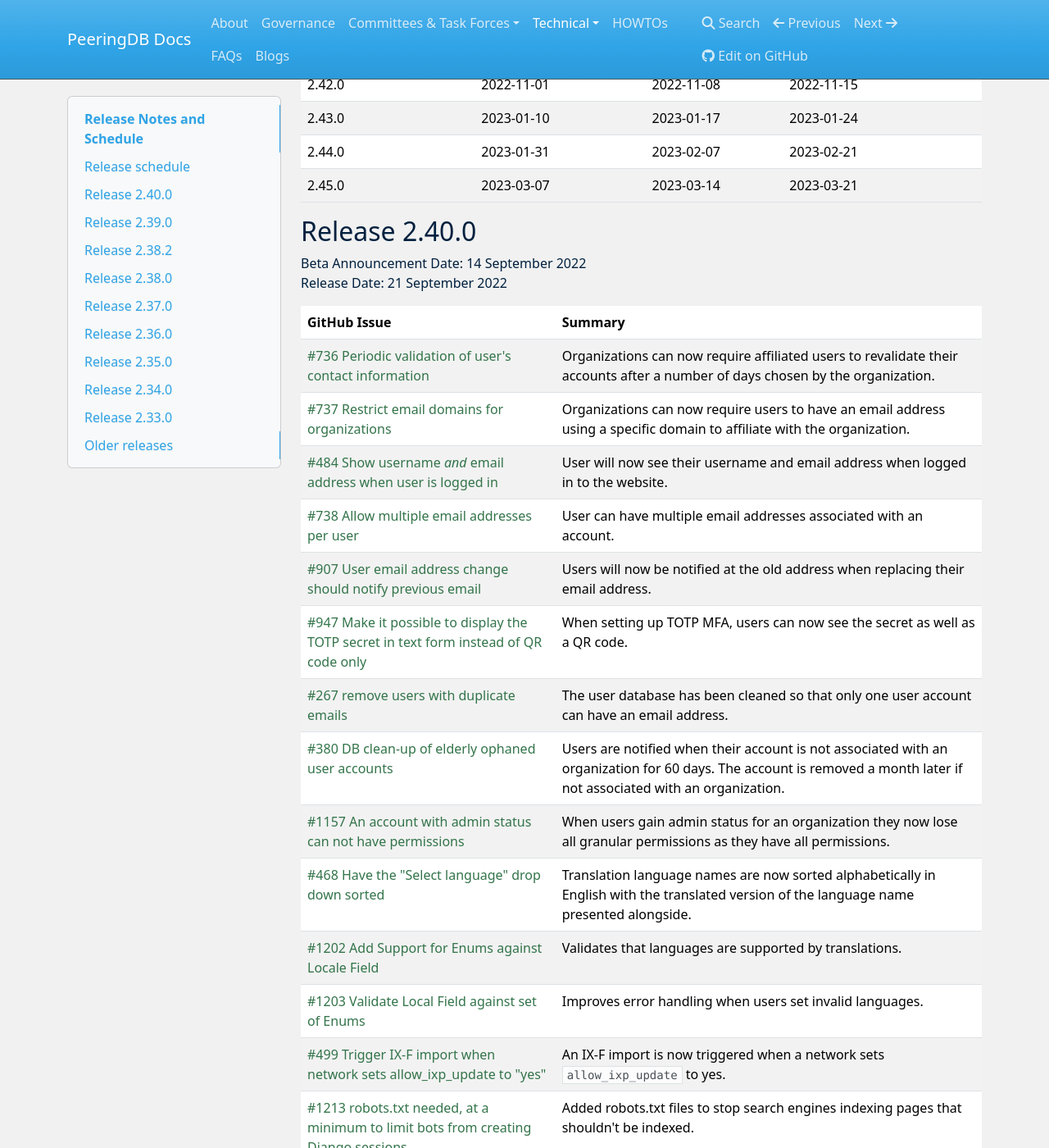
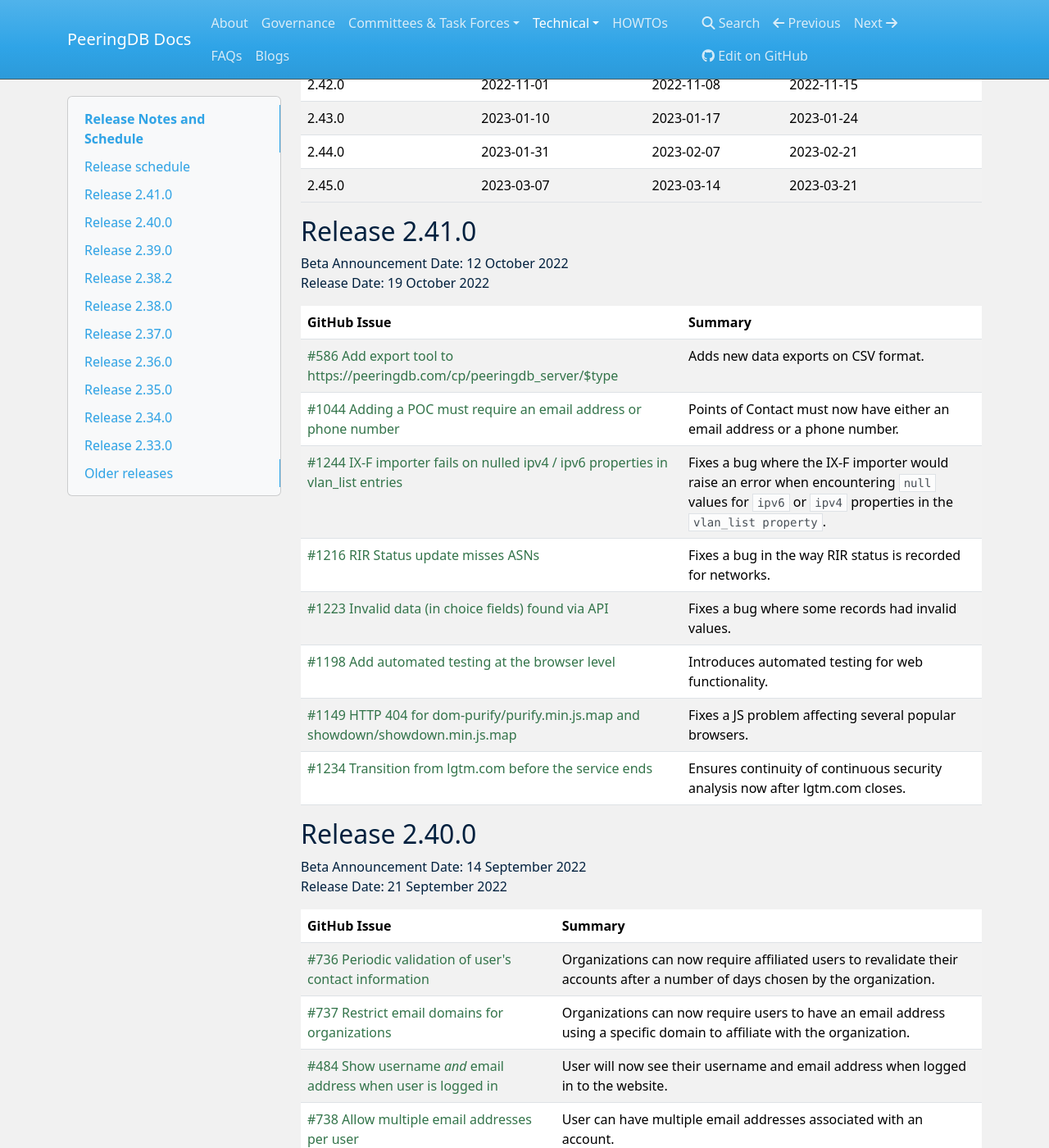
Before and after one commit to peeringdb/docs, an MkDocs documentation site: the page built from docs/release_notes/index.md, in a window 1280 px wide and 1400 px high, scrolled down 517 px. Shown: the whole window at 82% size. Built offline with MkDocs 1.6.1, drawn with Linux system fonts in a browser that asks for light colours; nearby versions of some CDN libraries.

Commit message:
Update index.md
Release notes for 2.41.0

```diff
--- a/docs/release_notes/index.md
+++ b/docs/release_notes/index.md
@@ -20,6 +20,22 @@
 | 2.44.0 | 2023-01-31 | 2023-02-07 | 2023-02-21 |
 | 2.45.0 | 2023-03-07 | 2023-03-14 | 2023-03-21 |
 
+
+## Release 2.41.0
+
+Beta Announcement Date: 12 October 2022
+Release Date: 19 October 2022
+
+| **GitHub Issue** | **Summary** |
+| ----------------- | ----------- |
+| [#586 Add export tool to https://peeringdb.com/cp/peeringdb_server/$type](https://github.com/peeringdb/peeringdb/issues/586) | Adds new data exports on CSV format. |
+| [#1044 Adding a POC must require an email address or phone number](https://github.com/peeringdb/peeringdb/issues/1044) | Points of Contact must now have either an email address or a phone number. |
+| [#1244 IX-F importer fails on nulled ipv4 / ipv6 properties in vlan_list entries](https://github.com/peeringdb/peeringdb/issues/1244) | Fixes a bug where the IX-F importer would raise an error when encountering `null` values for `ipv6` or `ipv4` properties in the `vlan_list property`. |
+| [#1216 RIR Status update misses ASNs](https://github.com/peeringdb/peeringdb/issues/1216) | Fixes a bug in the way RIR status is recorded for networks. |
+| [#1223 Invalid data (in choice fields) found via API](https://github.com/peeringdb/peeringdb/issues/1223) | Fixes a bug where some records had invalid values. |
+| [#1198 Add automated testing at the browser level](https://github.com/peeringdb/peeringdb/issues/1198) | Introduces automated testing for web functionality. |
+| [#1149 HTTP 404 for dom-purify/purify.min.js.map and showdown/showdown.min.js.map](https://github.com/peeringdb/peeringdb/issues/1149) | Fixes a JS problem affecting several popular browsers. |
+| [#1234 Transition from lgtm.com before the service ends](https://github.com/peeringdb/peeringdb/issues/1234) | Ensures continuity of continuous security analysis now after lgtm.com closes. |
 
 ## Release 2.40.0
 
```
